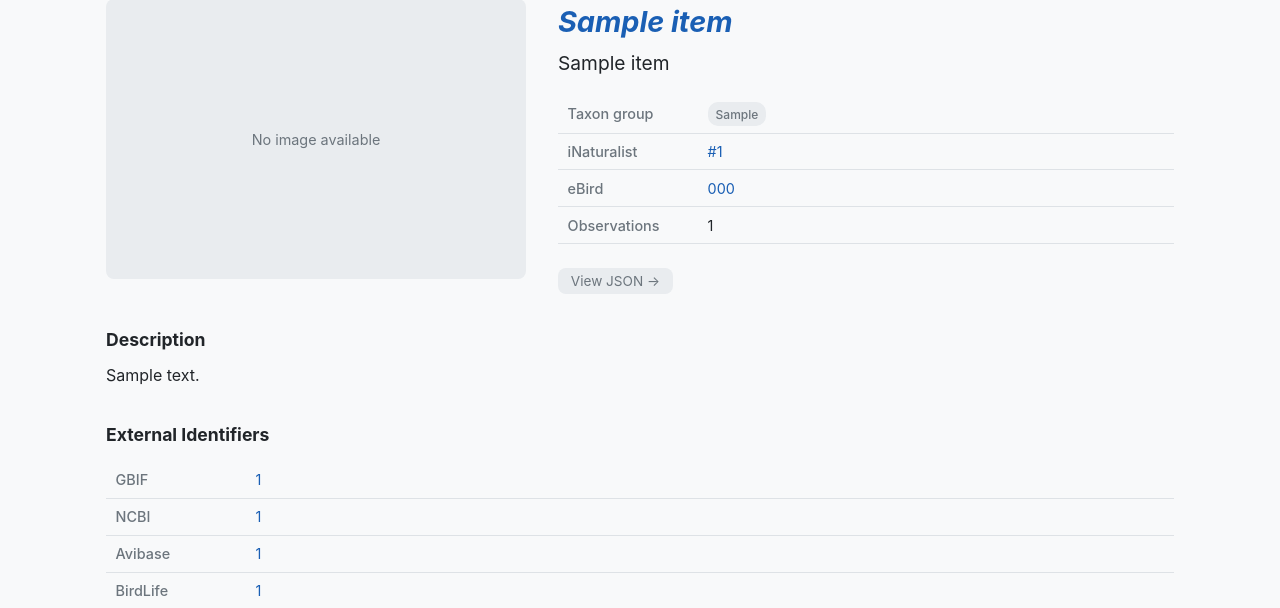
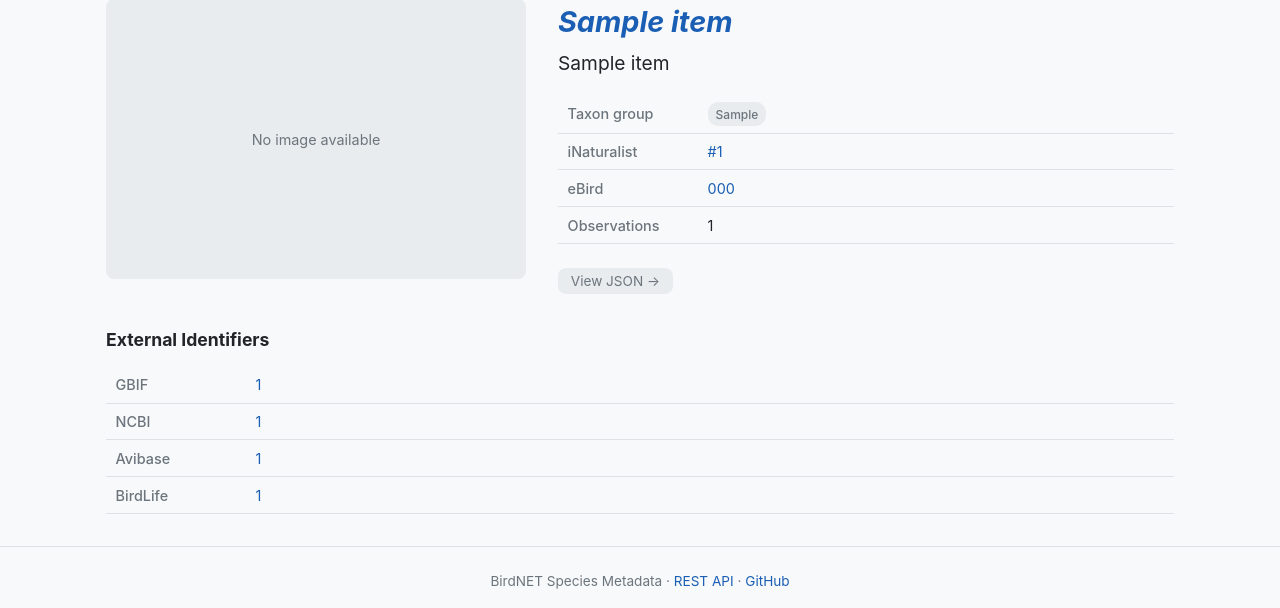
Before and after one commit to birdnet-team/birdnet-taxonomy, a FastAPI app: template web/templates/species.html in a window 1280 px wide. Shown: the part 138-746 px from the top of the page. Run offline with FastAPI, Linux system fonts and the light colour scheme; the template is opened without the code that fills it: most values are stand-ins (such as "Sample title", 1, 10 or a date in 2020).

Commit message:
feat: update metadata handling to support multiple language descriptions and adjust HTML rendering

```diff
--- a/web/templates/species.html
+++ b/web/templates/species.html
@@ -241,10 +241,11 @@
     </div>
 </div>
 
-{% if s.description %}
+{% set desc_en = (s.descriptions or {}).get('en', '') %}
+{% if desc_en %}
 <div class="description">
     <h3>Description</h3>
-    <p>{{ s.description }}</p>
+    <p>{{ desc_en }}</p>
 </div>
 {% endif %}
 
```
Also changed, not shown: build/metadata.py.
